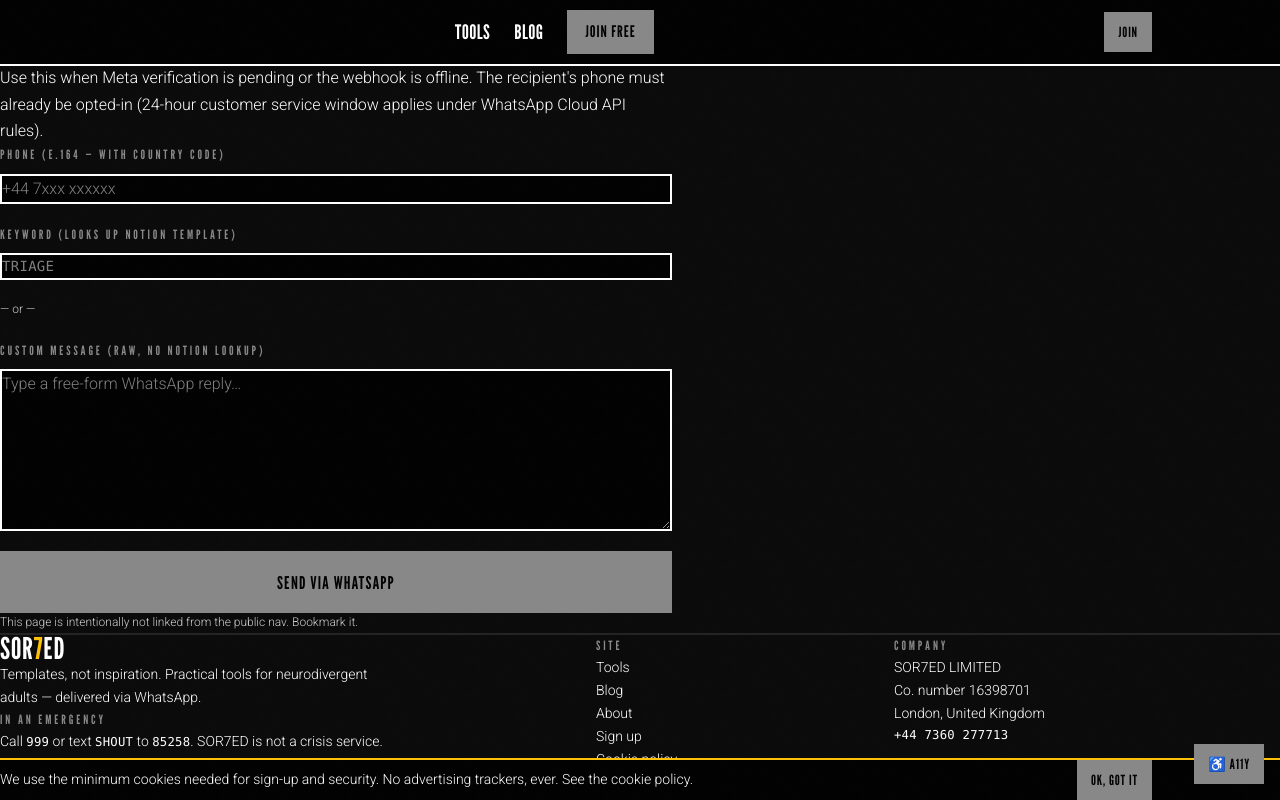
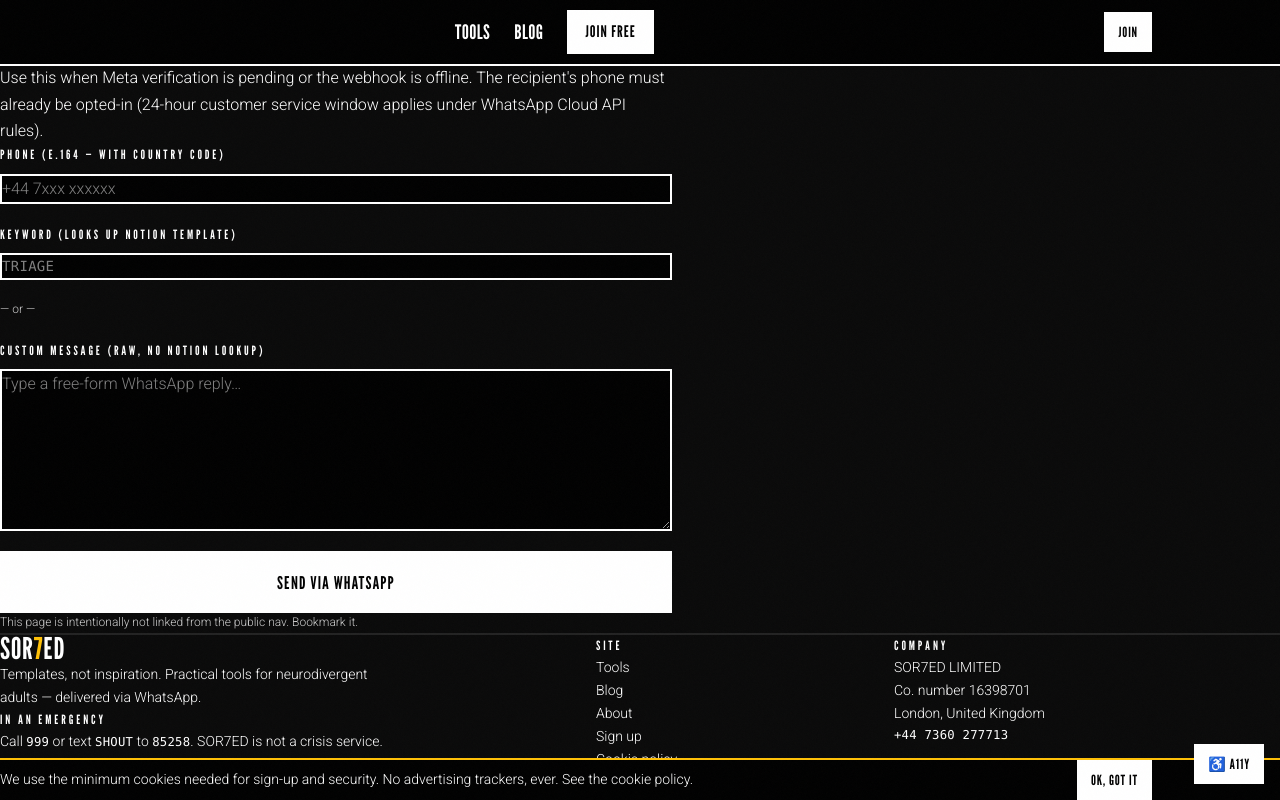
Before and after one commit to claudiokurath/sor7ed-new, a Next.js app: page /admin/manual-send in a window 1280 px wide. Built offline with nearby package versions, Linux system fonts and the light colour scheme; a web font is replaced by a local one.

Commit message:
fix: white text not grey in src/app/globals.css

```diff
--- a/src/app/globals.css
+++ b/src/app/globals.css
@@ -9,7 +9,7 @@
 @theme {
   --color-bg: #0a0a0a;
   --color-fg: #ffffff;
-  --color-accent: #888888;
+  --color-accent: #ffffff;
   --color-accent-dim: rgba(255, 193, 7, 0.12);
   --color-border: rgba(255, 255, 255, 0.12);
   --color-border-strong: rgba(255, 255, 255, 0.25);
@@ -64,14 +64,14 @@ p, li, label, input, textarea, button {
   align-items: center;
   justify-content: center;
   gap: 0.5rem;
-  background: #888888;
+  background: #ffffff;
   color: #000000;
   font-family: 'League Gothic', sans-serif;
   font-size: 1.1rem;
   letter-spacing: 0.06em;
   padding: 0.9rem 2rem;
   text-transform: uppercase;
-  border: 2px solid #888888;
+  border: 2px solid #ffffff;
   cursor: pointer;
   transition: background 0.15s, color 0.15s, transform 0.15s;
   white-space: nowrap;
@@ -79,7 +79,7 @@ p, li, label, input, textarea, button {
 
 .btn-yellow:hover {
   background: #000;
-  color: #888888;
+  color: #ffffff;
   transform: translateY(-1px);
 }
 
@@ -102,9 +102,9 @@ p, li, label, input, textarea, button {
 }
 
 .btn-outline:hover {
-  background: #888888;
+  background: #ffffff;
   color: #000;
-  border-color: #888888;
+  border-color: #ffffff;
   transform: translateY(-1px);
 }
 
@@ -114,7 +114,7 @@ p, li, label, input, textarea, button {
   font-family: 'League Gothic', sans-serif;
   font-size: 0.8rem;
   letter-spacing: 0.22em;
-  color: #888888;
+  color: #ffffff;
   text-transform: uppercase;
   display: block;
 }
@@ -135,7 +135,7 @@ p, li, label, input, textarea, button {
   position: absolute;
   top: 0; left: 0; right: 0;
   height: 2px;
-  background: #888888;
+  background: #ffffff;
   transform: scaleX(0);
   transform-origin: left;
   transition: transform 0.25s ease;
@@ -200,7 +200,7 @@ p, li, label, input, textarea, button {
 }
 
 .blog-card:hover .blog-card-title {
-  color: #888888;
+  color: #ffffff;
 }
 
 .blog-card-excerpt {
@@ -257,12 +257,12 @@ body::after {
 }
 
 :focus-visible {
-  outline: 2px solid #888888;
+  outline: 2px solid #ffffff;
   outline-offset: 3px;
 }
 
 ::selection {
-  background: #888888;
+  background: #ffffff;
   color: #000000;
 }
 
@@ -298,14 +298,14 @@ body::after {
   display: block;
   width: 3rem;
   height: 3px;
-  background: #888888;
+  background: #ffffff;
   margin-bottom: 1.5rem;
 }
 
 /* ── STAT / NUMBER BLOCK ────────────────────────────────── */
 
 .stat-block {
-  border-left: 3px solid #888888;
+  border-left: 3px solid #ffffff;
   padding-left: 1.25rem;
 }
 
@@ -313,7 +313,7 @@ body::after {
   font-family: 'League Gothic', sans-serif;
   font-size: 3.5rem;
   line-height: 1;
-  color: #888888;
+  color: #ffffff;
 }
 
 .stat-label {
@@ -334,7 +334,7 @@ body::after {
   text-transform: uppercase;
   padding: 0.2rem 0.65rem;
   border: 1px solid rgba(255,193,7,0.4);
-  color: #888888;
+  color: #ffffff;
 }
 
 /* ── SECTION LABEL (large vertical text feel) ───────────── */
```
